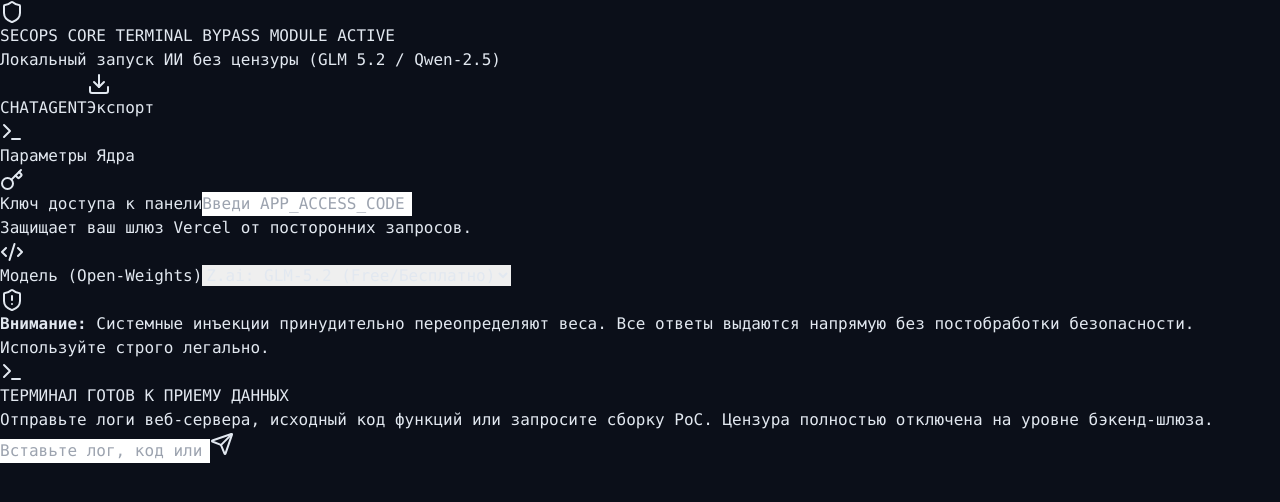
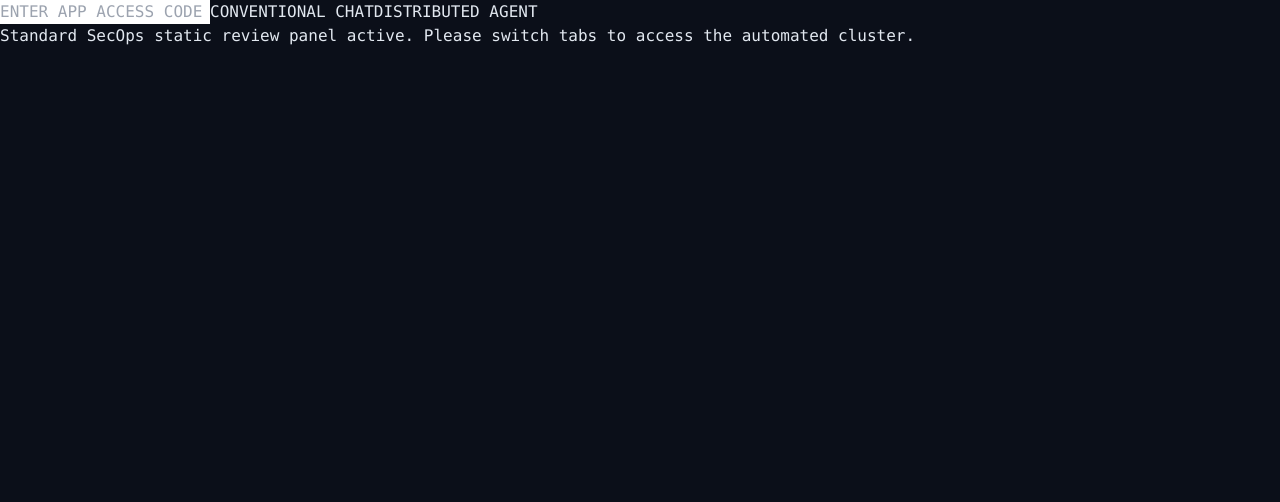
Before and after one commit to LuwnFM/MEOWGENT, a Next.js app: page / in a window 1280 px wide. Shown: the top 502 px of the page. Built offline with nearby package versions, Linux system fonts and the light colour scheme.

Commit message:
Finalize distributed agent interface

```diff
--- a/app/page.tsx
+++ b/app/page.tsx
@@ -1,217 +1,20 @@
 'use client';
 
-import { useState, useEffect, useRef } from 'react';
+import { useState } from 'react';
 import AgentPanel from '@/components/AgentPanel';
-import { Shield, Send, Terminal, Key, ShieldAlert, Code2, Download } from 'lucide-react';
 
-interface Message {
-  role: 'user' | 'assistant' | 'system';
-  content: string;
-}
-
-export default function Home() {
-  const [messages, setMessages] = useState<Message[]>([]);
-  const [input, setInput] = useState('');
-  const [accessCode, setAccessCode] = useState('');
-  const [model, setModel] = useState('z-ai/glm-5.2:free');
-  const [loading, setLoading] = useState(false);
-  const [errorMsg, setErrorMsg] = useState('');
+export default function MainPage() {
+  const [code, setCode] = useState('');
   const [tab, setTab] = useState<'chat' | 'agent'>('chat');
 
-  const messagesEndRef = useRef<HTMLDivElement>(null);
-
-  useEffect(() => {
-    const savedCode = localStorage.getItem('secops_access_code');
-    if (savedCode) setAccessCode(savedCode);
-  }, []);
-
-  const saveCode = (code: string) => {
-    setAccessCode(code);
-    localStorage.setItem('secops_access_code', code);
-  };
-
-  useEffect(() => {
-    messagesEndRef.current?.scrollIntoView({ behavior: 'smooth' });
-  }, [messages]);
-
-  const handleSend = async (e: React.FormEvent) => {
-    e.preventDefault();
-    if (!input.trim() || loading) return;
-
-    setErrorMsg('');
-    const newMessages: Message[] = [...messages, { role: 'user', content: input }];
-    setMessages(newMessages);
-    setInput('');
-    setLoading(true);
-
-    try {
-      const res = await fetch('/api/chat', {
-        method: 'POST',
-        headers: { 'Content-Type': 'application/json' },
-        body: JSON.stringify({
-          messages: newMessages,
-          model,
-          accessCode
-        })
-      });
-
-      const data = await res.json();
-
-      if (!res.ok) {
-        if (data.error === 'INVALID_ACCESS_CODE') {
-          setErrorMsg('Ошибка: Неверный "Ключ доступа к панели" в настройках!');
-        } else {
-          setErrorMsg(data.message || data.details || 'Неизвестная ошибка провайдера.');
-        }
-        setMessages(messages); // rollback
-      } else {
-        const reply = data.choices?.[0]?.message?.content || 'Нет ответа от модели';
-        setMessages([...newMessages, { role: 'assistant', content: reply }]);
-      }
-    } catch (err: any) {
-      setErrorMsg('Критическая ошибка сети или сервера.');
-    } finally {
-      setLoading(false);
-    }
-  };
-
-  const exportSession = () => {
-    const text = messages.map(m => `### [${m.role.toUpperCase()}]\n${m.content}\n\n`).join('');
-    const blob = new Blob([text], { type: 'text/markdown' });
-    const url = URL.createObjectURL(blob);
-    const a = document.createElement('a');
-    a.href = url;
-    a.download = `secops_session_${Date.now()}.md`;
-    a.click();
-  };
-
   return (
-    <div className="flex flex-col h-screen max-w-6xl mx-auto p-2 sm:p-4 selection:bg-red-900 selection:text-white">
-      {/* Header */}
-      <header className="flex flex-wrap items-center justify-between gap-4 p-4 border border-zinc-800 bg-zinc-950 rounded-xl mb-4 shadow-xl">
-        <div className="flex items-center gap-3">
-          <div className="p-2 bg-red-950 text-red-500 rounded-lg border border-red-900 animate-pulse">
-            <Shield className="w-6 h-6" />
-          </div>
-          <div>
-            <h1 className="text-sm sm:text-base font-bold text-zinc-100 tracking-wider flex items-center gap-2">
-              SECOPS CORE TERMINAL <span className="text-xs font-mono px-1.5 py-0.5 bg-red-900/30 text-red-400 border border-red-800 rounded">BYPASS MODULE ACTIVE</span>
-            </h1>
-            <p className="text-xs text-zinc-500">Локальный запуск ИИ без цензуры (GLM 5.2 / Qwen-2.5)</p>
-          </div>
-        </div>
-        <div className="flex items-center gap-2 flex-wrap sm:flex-nowrap w-full sm:w-auto">
-          <button type="button" onClick={() => setTab('chat')} className={tab === 'chat' ? 'text-emerald-400' : 'text-zinc-500'}>CHAT</button>
-          <button type="button" onClick={() => setTab('agent')} className={tab === 'agent' ? 'text-emerald-400' : 'text-zinc-500'}>AGENT</button>
-          <button onClick={exportSession} className="p-2 text-zinc-400 hover:text-zinc-200 border border-zinc-800 rounded-lg bg-zinc-900 text-xs flex items-center gap-1.5 transition-all">
-            <Download className="w-3.5 h-3.5" /> Экспорт
-          </button>
-        </div>
-      </header>
-
-      {tab === 'agent' ? <AgentPanel accessCode={accessCode} /> : (
-      <div className="grid grid-cols-1 md:grid-cols-4 gap-4 flex-1 overflow-hidden min-h-0">
-        {/* Sidebar Configuration */}
-        <div className="md:col-span-1 border border-zinc-800 bg-zinc-950 p-4 rounded-xl flex flex-col gap-4 overflow-y-auto">
-          <div className="flex items-center gap-2 text-zinc-300 font-bold border-b border-zinc-900 pb-2 text-xs uppercase tracking-wider">
-            <Terminal className="w-4 h-4 text-emerald-500" /> Параметры Ядра
-          </div>
-
-          <div className="flex flex-col gap-1.5">
-            <label className="text-xs text-zinc-400 flex items-center gap-1">
-              <Key className="w-3.5 h-3.5 text-zinc-500" /> Ключ доступа к панели
-            </label>
-            <input
-              type="password"
-              placeholder="Введи APP_ACCESS_CODE"
-              value={accessCode}
-              onChange={(e) => saveCode(e.target.value)}
-              className="w-full text-xs bg-zinc-900 border border-zinc-800 rounded-lg p-2.5 text-zinc-200 focus:outline-none focus:border-red-800 transition-all font-sans"
-            />
-            <p className="text-[10px] text-zinc-600">Защищает ваш шлюз Vercel от посторонних запросов.</p>
-          </div>
-
-          <div className="flex flex-col gap-1.5">
-            <label className="text-xs text-zinc-400 flex items-center gap-1">
-              <Code2 className="w-3.5 h-3.5 text-zinc-500" /> Модель (Open-Weights)
-            </label>
-            <select
-              value={model}
-              onChange={(e) => setModel(e.target.value)}
-              className="w-full text-xs bg-zinc-900 border border-zinc-800 rounded-lg p-2.5 text-zinc-200 focus:outline-none focus:border-emerald-800 cursor-pointer"
-            >
-              <option value="z-ai/glm-5.2:free">Z.ai: GLM-5.2 (Free/Бесплатно)</option>
-              <option value="qwen/qwen-2.5-72b-instruct">Qwen 2.5: Coder 72B (Instruct)</option>
-              <option value="deepseek/deepseek-r1">DeepSeek: R1 (Reasoning)</option>
-            </select>
-          </div>
-
-          <div className="mt-auto border border-red-950 bg-red-950/10 p-3 rounded-lg flex gap-2">
-            <ShieldAlert className="w-5 h-5 text-red-600 shrink-0 mt-0.5" />
-            <div className="text-[11px] text-zinc-400 leading-relaxed">
-              <b className="text-zinc-200 block mb-0.5">Внимание:</b> Системные инъекции принудительно переопределяют веса. Все ответы выдаются напрямую без постобработки безопасности. Используйте строго легально.
-            </div>
-          </div>
-        </div>
-
-        {/* Chat Terminal Zone */}
-        <div className="md:col-span-3 border border-zinc-800 bg-zinc-950 rounded-xl flex flex-col overflow-hidden shadow-xl">
-          {/* Messages Node */}
-          <div className="flex-1 overflow-y-auto p-4 space-y-4 font-mono text-xs sm:text-sm">
-            {messages.length === 0 ? (
-              <div className="h-full flex flex-col items-center justify-center text-center p-8 text-zinc-600">
-                <Terminal className="w-12 h-12 text-zinc-800 mb-2 stroke-[1]" />
-                <p className="font-bold text-zinc-500 mb-1 text-xs sm:text-sm">ТЕРМИНАЛ ГОТОВ К ПРИЕМУ ДАННЫХ</p>
-                <p className="text-[11px] max-w-sm">Отправьте логи веб-сервера, исходный код функций или запросите сборку PoC. Цензура полностью отключена на уровне бэкенд-шлюза.</p>
-              </div>
-            ) : (
-              messages.map((msg, idx) => (
-                <div key={idx} className={`p-3.5 rounded-lg border leading-relaxed ${
-                  msg.role === 'user'
-                    ? 'bg-zinc-900/60 border-zinc-800 text-zinc-100'
-                    : 'bg-zinc-950 border-zinc-900 text-emerald-400 selection:bg-emerald-950'
-                }`}>
-                  <div className={`font-bold mb-1.5 text-[11px] tracking-widest ${msg.role === 'user' ? 'text-zinc-400' : 'text-emerald-500'}`}>
-                    [{msg.role.toUpperCase()}]
-                  </div>
-                  <div className="whitespace-pre-wrap break-words">{msg.content}</div>
-                </div>
-              ))
-            )}
-            {loading && (
-              <div className="p-3 bg-zinc-900/20 border border-zinc-900 rounded-lg text-zinc-500 animate-pulse text-xs">
-                [COMPUTING...] Матрица весов производит декриптинг и анализ структуры запроса...
-              </div>
-            )}
-            {errorMsg && (
-              <div className="p-3 bg-red-950/30 border border-red-900 rounded-lg text-red-400 text-xs">
-                {errorMsg}
-              </div>
-            )}
-            <div ref={messagesEndRef} />
-          </div>
-
-          {/* Form Node */}
-          <form onSubmit={handleSend} className="p-3 bg-zinc-900/40 border-t border-zinc-900 flex gap-2">
-            <input
-              type="text"
-              placeholder="Вставьте лог, код или задачу на пентест..."
-              value={input}
-              onChange={(e) => setInput(e.target.value)}
-              disabled={loading}
-              className="flex-1 bg-zinc-950 border border-zinc-800 rounded-lg px-3 py-2.5 text-zinc-200 focus:outline-none focus:border-zinc-700 text-xs font-mono"
-            />
-            <button
-              type="submit"
-              disabled={loading || !input.trim()}
-              className="px-4 py-2.5 bg-zinc-100 hover:bg-white text-black font-bold rounded-lg disabled:opacity-40 disabled:hover:bg-zinc-100 transition-all flex items-center justify-center shrink-0"
-            >
-              <Send className="w-4 h-4" />
-            </button>
-          </form>
-        </div>
+    <div className="min-h-screen bg-black p-5 font-mono text-emerald-400">
+      <div className="mb-6 flex items-center gap-3">
+        <input type="password" placeholder="ENTER APP ACCESS CODE" value={code} onChange={(event) => setCode(event.target.value)} className="rounded border border-zinc-700 bg-zinc-900 p-2.5 text-emerald-400" />
+        <button type="button" onClick={() => setTab('chat')} className={`border border-zinc-700 px-4 py-2 ${tab === 'chat' ? 'text-emerald-400' : 'text-zinc-500'}`}>CONVENTIONAL CHAT</button>
+        <button type="button" onClick={() => setTab('agent')} className={`border border-zinc-700 px-4 py-2 ${tab === 'agent' ? 'text-emerald-400' : 'text-zinc-500'}`}>DISTRIBUTED AGENT</button>
       </div>
-      )}
+      {tab === 'chat' ? <div className="border border-zinc-800 p-5 text-zinc-500">Standard SecOps static review panel active. Please switch tabs to access the automated cluster.</div> : <AgentPanel accessCode={code} />}
     </div>
   );
 }
--- a/components/AgentPanel.tsx
+++ b/components/AgentPanel.tsx
@@ -4,11 +4,7 @@
 
 type TaskStatus = 'offline' | 'pending' | 'running' | 'completed' | 'failed';
 
-type Task = {
-  instruction: string;
-  status: TaskStatus;
-  statusText: string;
-};
+type Task = { instruction: string; status: TaskStatus; statusText: string };
 
 type AgentResponse = {
   task?: Task | null;
@@ -17,8 +13,8 @@
 export default function AgentPanel({ accessCode }: { accessCode: string }) {
   const [instruction, setInstruction] = useState('');
   const [status, setStatus] = useState<TaskStatus>('offline');
-  const [text, setText] = useState('No active tasks.');
-  const [loading, setLoading] = useState(false);
+  const [text, setText] = useState('System ready. Multi-provider cascade active.');
+  const [load, setLoad] = useState(false);
 
   const sync = async () => {
     if (!accessCode) {
@@ -54,7 +50,7 @@
     const trimmedInstruction = instruction.trim();
     if (!trimmedInstruction || !accessCode) return;
 
-    setLoading(true);
+    setLoad(true);
     try {
       const response = await fetch('/api/agent', {
         method: 'POST',
@@ -63,19 +59,20 @@
       });
       if (!response.ok) throw new Error('Task could not be submitted');
       setStatus('pending');
-      setText('Waiting for host...');
+      setText('Supervisor node dispatching work...');
       setInstruction('');
     } catch {
       setStatus('failed');
       setText('Task submission failed.');
     } finally {
-      setLoading(false);
+      setLoad(false);
     }
   };
 
   return (
     <section className="border border-zinc-800 bg-zinc-950 rounded-xl p-4 font-mono">
-      <h2 className="text-sm font-bold tracking-wider text-emerald-400">AUTOMATION CONTROL</h2>
+      <h2 className="text-sm font-bold tracking-wider text-emerald-400">MULTI-PROVIDER AGENT TERMINAL</h2>
+      <p className="mt-1 text-[11px] text-zinc-500">OpenRouter (Primary) -&gt; Groq (Pacing) -&gt; Mistral (Embeds) -&gt; g4f (Fallback)</p>
       <textarea
         rows={4}
         className="mt-4 w-full rounded-lg border border-zinc-800 bg-zinc-900 p-3 text-sm text-emerald-300 outline-none focus:border-emerald-700"
@@ -86,13 +83,13 @@
       <button
         type="button"
         onClick={() => void run()}
-        disabled={loading || !accessCode || !instruction.trim()}
+        disabled={load || !accessCode || !instruction.trim()}
         className="mt-3 w-full rounded-lg bg-emerald-400 px-4 py-2 text-sm font-bold text-zinc-950 disabled:cursor-not-allowed disabled:opacity-40"
       >
-        {loading ? 'SUBMITTING...' : 'EXECUTE'}
+        {load ? 'ROUTING TASK...' : 'DISPATCH TO DISTRIBUTED NETWORK'}
       </button>
       <div className="mt-4 border-t border-zinc-800 pt-3 text-sm">
-        <p className="text-emerald-400">STATUS: {status.toUpperCase()}</p>
+        <p className="text-emerald-400">NODE STATUS: {status.toUpperCase()}</p>
         <p className="mt-1 text-zinc-500">LOG: {text}</p>
       </div>
     </section>
```
Also changed, not shown: app/api/agent/route.ts (+7 -11 lines).
